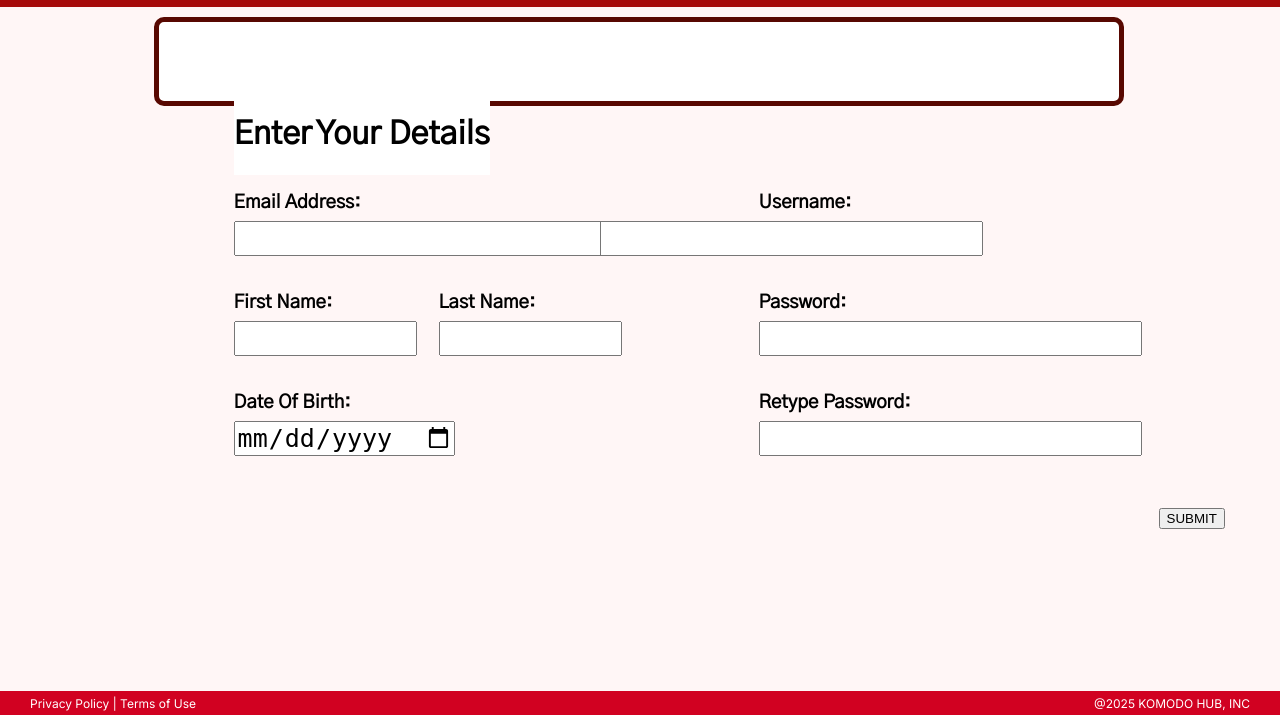
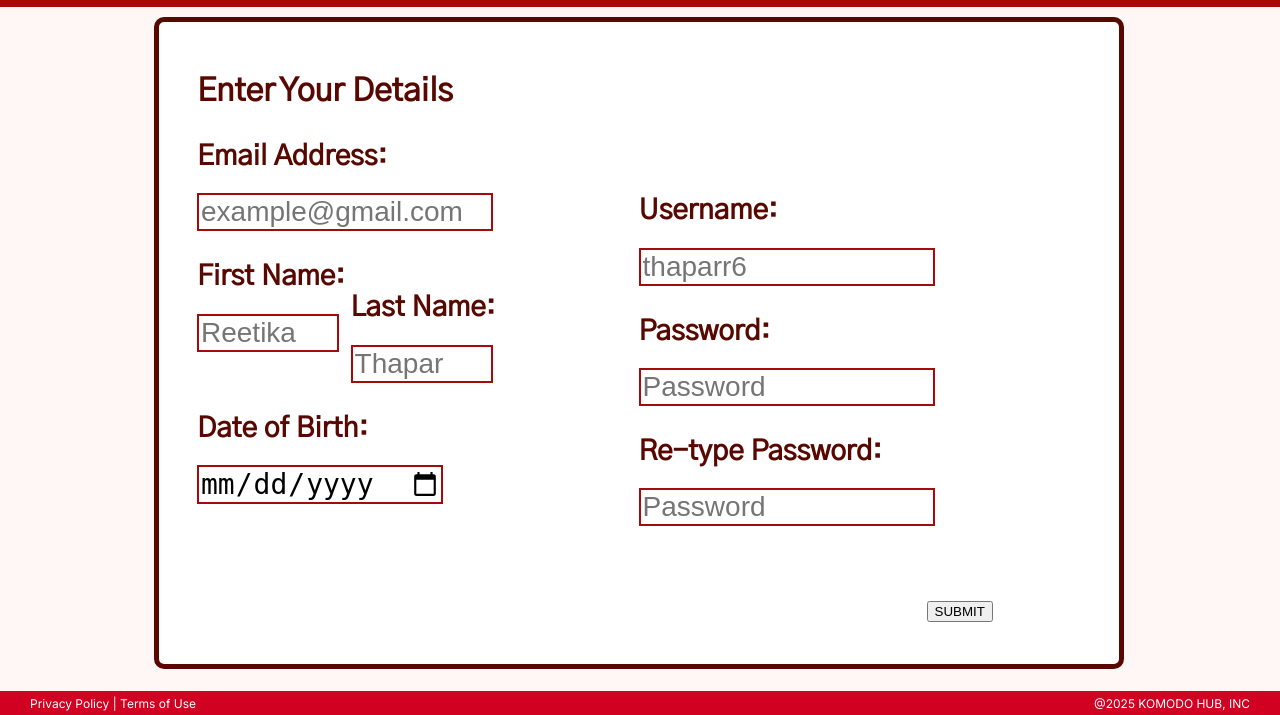
Before and after one commit to Ei-Sandi/Komodo-Hub-5005CMD, a Flask app: page /Individual/ in a window 1280 px wide. Shown: the part 85-800 px from the top of the page. Run offline with Flask 3, Linux system fonts and the light colour scheme; some web fonts are replaced.

Commit message:
Changed Ind and Org. Fixed??

```diff
--- a/KOMODO HUB/static/Registration.css
+++ b/KOMODO HUB/static/Registration.css
@@ -50,209 +50,214 @@
 }
 
 /* Individual Page */
+h3,
+.h3{
+    font-size: 1.75rem;
+}
+
 #TitleText{
-    background-color: white;
+    color: rgb(88, 8, 1);
     height: auto;
     width: auto;
-
-    position: absolute;
-    margin-top: 50px;
-    margin-left: 75px;
+    margin-top: 3%;
+    margin-left: 4%;
+}
+#EmailText{
+    color: rgb(88, 8, 1);
+    height: auto;
+    width: auto;
+    position: flex;
+    margin-top: 3%;
+    margin-left: 4%;
+}
+#Email{
+    border: 0.15rem solid rgb(166,10,10);
+    position: flex;
+    width: 30%;
+    font-size: 1.75rem;
+    margin-top: -1%;
+    margin-left: 4%;
+}
+#FirstText{
+    position: flex;
+    color: rgb(88, 8, 1);
+    height: auto;
+    width: auto;
+    margin-top: 3%;
+    margin-left: 4%;
+}
+#First{
+    border: 0.15rem solid rgb(166,10,10);
+    position: flex;
+    width: 14%;
+    font-size: 1.75rem;
+    margin-top: -1%;
+    margin-left: 4%;
+}
+#LastText{
+    position: flex;
+    height: auto;
+    width: auto;
+    color: rgb(88, 8, 1);
+    margin-top: -9.25%;
+    margin-left: 20%;
+}
+#Last{
+    border: 0.15rem solid rgb(166,10,10);
+    position: flex;
+    width: 14%;
+    font-size: 1.75rem;
+    margin-top: -0.9%;
+    margin-left: 20%;
+}
+#DOB{
+    position: flex;
+    color: rgb(88, 8, 1);
+    height: auto;
+    width: auto;
+    margin-top: 3%;
+    margin-left: 4%;
+}
+#Date{
+    border: 0.15rem solid rgb(166,10,10);
+    position: flex;
+    font-size: 1.75rem;
+    margin-top: -1%;
+    margin-left: 4%;
+}
+#UserText{
+    color: rgb(88, 8, 1);
+    height: auto;
+    width: auto;
+    position: flex;
+    margin-top: -35.2%;
+    margin-left: 50%;
+}
+#User{
+    border: 0.15rem solid rgb(166,10,10);
+    position: flex;
+    width: 30%;
+    font-size: 1.75rem;
+    margin-top: -1%;
+    margin-left: 50%;
+}
+#PassText{
+    color: rgb(88, 8, 1);
+    height: auto;
+    width: auto;
+    position: flex;
+    margin-top: 3%;
+    margin-left: 50%;
+}
+#Pass{
+    border: 0.15rem solid rgb(166,10,10);
+    position: flex;
+    width: 30%;
+    font-size: 1.75rem;
+    margin-top: -1%;
+    margin-left: 50%;
+}
+#RePassText{
+    color: rgb(88, 8, 1);
+    height: auto;
+    width: auto;
+    position: flex;
+    margin-top: 3%;
+    margin-left: 50%;
+}
+#RePass{
+    border: 0.15rem solid rgb(166,10,10);
+    position: flex;
+    width: 30%;
+    font-size: 1.75rem;
+    margin-top: -1%;
+    margin-left: 50%;
 }
 #Submit{
-    position: absolute;
-    margin-top: 400px;
-    margin-left: 1000px;
-}
-#EmailText{
-    height: auto;
-    width: auto;
-
-    position: absolute;
-    margin-top: 130px;
-    margin-left: 75px;
-}
-#Email{
-    width: 375px;
-    font-size: 25px;
-    position: absolute;
-    margin-top: 160px;
-    margin-left: 75px;
-}
-#FirstText{
-    height: auto;
-    width: auto;
-
-    position: absolute;
-    margin-top: 230px;
-    margin-left: 75px;
-}
-#First{
-    width: 175px;
-    font-size: 25px;
-    position: absolute;
-    margin-top: 260px;
-    margin-left: 75px;
-}
-#LastText{
-    height: auto;
-    width: auto;
-
-    position: absolute;
-    margin-top: 230px;
-    margin-left: 280px;
-}
-#Last{
-    width: 175px;
-    font-size: 25px;
-    position: absolute;
-    margin-top: 260px;
-    margin-left: 280px;
-}
-#DOB{
-    height: auto;
-    width: auto;
-
-    position: absolute;
-    margin-top: 330px;
-    margin-left: 75px;
-}
-#Date{
-    font-size: 25px;
-    position: absolute;
-    margin-top: 360px;
-    margin-left: 75px;
-}
-#UserText{
-    height: auto;
-    width: auto;
-
-    position: absolute;
-    margin-top: 130px;
-    margin-left: 600px;
-}
-#User{
-    width: 375px;
-    font-size: 25px;
-    position: absolute;
-    margin-top: 160px;
-    left: 600px;
-}
-#PassText{
-    height: auto;
-    width: auto;
-
-    position: absolute;
-    margin-top: 230px;
-    margin-left: 600px;
-}
-#Pass{
-    width: 375px;
-    font-size: 25px;
-    position: absolute;
-    margin-top: 260px;
-    margin-left: 600px;
-}
-#RePassText{
-    height: auto;
-    width: auto;
-
-    position: absolute;
-    margin-top: 330px;
-    margin-left: 600px;
-}
-#RePass{
-    width: 375px;
-    font-size: 25px;
-    position: absolute;
-    margin-top: 360px;
-    margin-left: 600px;
+    position: flex;
+    margin-top: 5%;
+    margin-left: 80%;
 }
 
 /* Organisation Page */
-#ForOrg{
-    background-color: white;
+#OrgText{
+    color: rgb(88, 8, 1);
     height: auto;
     width: auto;
-
-    position: absolute;
-    margin-top: 50px;
-    margin-left: 75px;
+    position: flex;
+    margin-top: 3%;
+    margin-left: 4%;
+}
+#Org{
+    border: 0.15rem solid rgb(166,10,10);
+    position: flex;
+    width: 30%;
+    font-size: 1.75rem;
+    margin-top: -1%;
+    margin-left: 4%;
+}
+#ProText{
+    color: rgb(88, 8, 1);
+    height: auto;
+    width: auto;
+    position: flex;
+    margin-top: 3%;
+    margin-left: 4%;
+}
+#Pro{
+    border: 0.15rem solid rgb(166,10,10);
+    position: flex;
+    width: 30%;
+    font-size: 1.75rem;
+    margin-top: -1%;
+    margin-left: 4%;
+}
+#CouText{
+    color: rgb(88, 8, 1);
+    height: auto;
+    width: auto;
+    position: flex;
+    margin-top: 3%;
+    margin-left: 4%;
+}
+#Cou{
+    border: 0.15rem solid rgb(166,10,10);
+    position: flex;
+    width: 30%;
+    font-size: 1.75rem;
+    margin-top: -1%;
+    margin-left: 4%;
+}
+#OrgLogo{
+    color: rgb(88, 8, 1);
+    height: auto;
+    width: auto;
+    position: flex;
+    margin-top: 3%;
+    margin-left: 4%;
+}
+#File{
+    position: flex;
+    margin-top: -1%;
+    margin-left: 4%;
+}
+#BriefText{
+    color: rgb(88, 8, 1);
+    height: auto;
+    width: auto;
+    position: flex;
+    margin-top: 3%;
+    margin-left: 4%;
+}
+#Intro{
+    border: 0.15rem solid rgb(166,10,10);
+    position: flex;
+    font-size: 1rem;
+    margin-top: -1%;
+    margin-left: 4%;
 }
 #NEXT{
-    position: absolute;
-    margin-top: 400px;
-    margin-left: 1000px;
+    position: flex;
+    margin-top: 5%;
+    margin-left: 80%;
 }
-#OrgText{
-    height: auto;
-    width: auto;
-
-    position: absolute;
-    margin-top: 130px;
-    margin-left: 75px;
-}
-#Org{
-    width: 375px;
-    font-size: 25px;
-    position: absolute;
-    margin-top: 160px;
-    margin-left: 75px;
-}
-#ProText{
-    height: auto;
-    width: auto;
-
-    position: absolute;
-    margin-top: 230px;
-    margin-left: 75px;
-}
-#Pro{
-    width: 375px;
-    font-size: 25px;
-    position: absolute;
-    margin-top: 260px;
-    margin-left: 75px;
-}
-#CouText{
-    height: auto;
-    width: auto;
-
-    position: absolute;
-    margin-top: 330px;
-    margin-left: 75px;
-}
-#Cou{
-    width: 375px;
-    font-size: 25px;
-    position: absolute;
-    margin-top: 360px;
-    margin-left: 75px;
-}
-#OrgLogo{
-    height: auto;
-    width: auto;
-
-    position: absolute;
-    margin-top: 430px;
-    margin-left: 75px;
-}
-#File{
-    position: absolute;
-    margin-top: 460px;
-    margin-left: 75px;
-}
-#BriefText{
-    height: auto;
-    width: auto;
-
-    position: absolute;
-    margin-top: 130px;
-    margin-left: 600px;
-}
-#Intro{
-    font-size: 20px;
-    position: absolute;
-    margin-top: 160px;
-    margin-left: 600px;
-}
--- a/KOMODO HUB/templates/RegInd.html
+++ b/KOMODO HUB/templates/RegInd.html
@@ -1,8 +1,6 @@
 {% extends 'publicmain.html' %}
 
 {% block head %}
-    <link rel="preconnect" href="https://fonts.googleapis.com">
-    <link rel="preconnect" href="https://fonts.gstatic.com" crossorigin>
     <link rel="stylesheet" href="{{ url_for('static', filename='/Registration.css') }}">
     <title>Registration - Individual</title>
 {% endblock %}
@@ -11,26 +9,22 @@
 <div id="BigBox">
 <div id= "TitleText"><h1 class="TEXT">Enter Your Details</h1></div>
 
-
-<h3 class="TEXT">
-    <div id="EmailText">Email Address:</div>
-    <div id="FirstText">First Name:</div>
-    <div id="LastText">Last Name:</div>
-    <div id="DOB">Date Of Birth:</div>
-    <div id="UserText">Username:</div>
-    <div id="PassText">Password:</div>
-    <div id="RePassText">Retype Password:</div>
-</h3>
-
 <form action="/">
     <div>
-        <input type="email" id="Email" name="Email" required>
-        <input type="text" id="First" name="First" required>
-        <input type="text" id="Last" name="Last" required>
+        <div id="EmailText"><h3>Email Address:</h3></div>
+        <input type="email" id="Email" name="Email" placeholder="example@gmail.com" required>
+        <div id="FirstText"><h3>First Name:</h3></div>
+        <input type="text" id="First" name="First"placeholder="Reetika" required>
+        <div id="LastText"><h3>Last Name:</h3></div>
+        <input type="text" id="Last" name="Last" placeholder="Thapar" required>
+        <div id="DOB"><h3>Date of Birth:</h3></div>
         <input type="date" id="Date" name="Date" required>
-        <input type="text" id="User" name="User" required>
-        <input type="password" id="Pass" name="Pass" required>
-        <input type="password" id="RePass" name="RePass" required>
+        <div id="UserText"><h3>Username:</h3></div>
+        <input type="text" id="User" name="User" placeholder="thaparr6" required>
+        <div id="PassText"><h3>Password:</h3></div>
+        <input type="password" id="Pass" name="Pass"  placeholder="Password" required>
+        <div id="RePassText"><h3>Re-type Password:</h3></div>
+        <input type="password" id="RePass" name="RePass" placeholder="Password" required>
     </div>
     <br>
     <div id="Submit">
--- a/KOMODO HUB/templates/register.html
+++ b/KOMODO HUB/templates/register.html
@@ -15,8 +15,8 @@
         <h2>Register as: </h2>
     <div>
     <div class = "btnBar">
-        <a class = "btns" href="{{ url_for('Organisation')}}" class="TX">ORGANISATION</a>
-        <a class = "btns" href="{{ url_for('Individual')}}" class="TX">INDIVIDUAL</a>
+        <a class = "btns" href="{{ url_for('Organisation')}}">ORGANISATION</a>
+        <a class = "btns" href="{{ url_for('Individual')}}">INDIVIDUAL</a>
     </div>
 </div>
 {% endblock %}
```
Also changed, not shown: KOMODO HUB/templates/RegOrg.html (+10 -14 lines).
